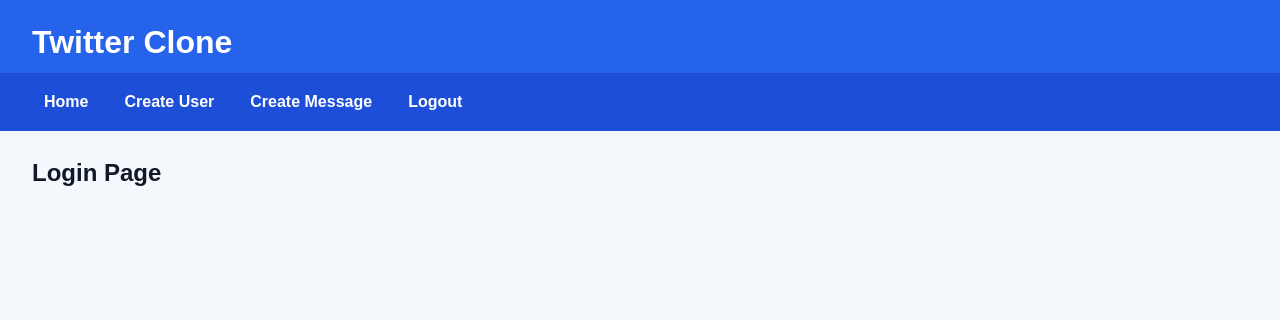
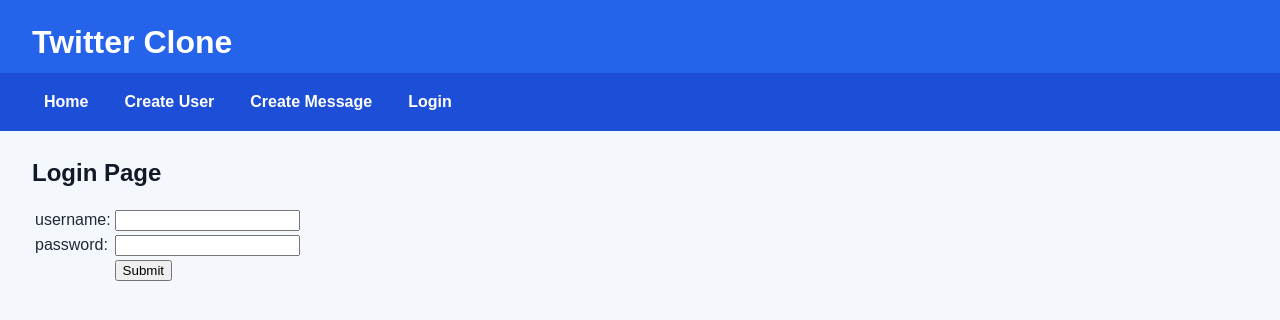
Before and after one commit to preslielampitt/twitter_clone, a FastAPI app: page /login in a window 1280 px wide. Shown: the top 320 px of the page. Run offline with FastAPI, Linux system fonts and the light colour scheme.

Commit message:
added check credentials function and updated login page

```diff
--- a/main.py
+++ b/main.py
@@ -13,85 +13,92 @@ app = FastAPI()
 app.mount('/static', StaticFiles(directory='static'), name='static')
 templates = Jinja2Templates(directory='templates')
 
-# Internal Server Error:
-# always means a python error inside of the function that corresponds to the route
-# or "page" that you were connecting to in firefox
+def check_credentials(request: Request):
+    '''
+    return username if user is logged in
+    if not logged in return None
+    '''
+    query_username = request.query_params.get('username')
+    query_password = request.query_params.get('password')
+    print('query_username=', query_username)
+    print('query_password=', query_password)
+
+    cookie_username = request.cookies.get('username')
+    cookie_password = request.cookies.get('password')
+    print('cookie_username=', cookie_username)
+    print('cookie_password=', cookie_password)
+
+    username = cookie_username
+    password = cookie_password
+
+    # should connect to the db
+    # and check if username/password in the users table
+    if username == 'Trump' and password == '12345':
+        print(f'logged in as {username}')
+        return True
+    else:
+        print('not logged in')
+        return False
+
 @app.get('/', response_class=HTMLResponse)
 async def index(request: Request):
-    is_logged_in = True
-
-    messages = []
-
-    con = sqlite3.connect('twitter_clone.db')
-    cur = con.cursor()
-    sql = """
-    SELECT messages.message, messages.created_at, users.username, users.age
-    FROM messages
-    JOIN users ON messages.sender_id = users.id
-    ORDER BY messages.created_at DESC;
-    """
-    cur.execute(sql)
-    for row in cur.fetchall():
-        message = {
-            'text': row[0],
-            'timestamp': row[1],
-            'username': row[2],
-            'age': row[3],
-        }
-        messages.append(message)
-    con.close()
-
     # create response
     return templates.TemplateResponse(
         request=request,
         name='index.html',
         context={
-            'is_logged_in': is_logged_in,
-            'messages': messages,
+            'is_logged_in': check_credentials(request),
+            'username': check_credentials(request),
         },
     )
 
 @app.get('/login', response_class=HTMLResponse)
 async def login(request: Request):
-    is_logged_in='True'
-    return templates.TemplateResponse(
+    response = templates.TemplateResponse(
         request=request,
         name='login.html',
         context={
-            'is_logged_in': is_logged_in
+            'is_logged_in': check_credentials(request),
+            'username': check_credentials(request),
         },
     )
+    response.set_cookie(key='username', value=request.query_params.get('username'))
+    response.set_cookie(key='password', value=request.query_params.get('password'))
+    return response
 
 @app.get('/logout', response_class=HTMLResponse)
 async def logout(request: Request):
-    is_logged_in='False'
-    return templates.TemplateResponse(
+    response = templates.TemplateResponse(
         request=request,
         name='logout.html',
         context={
-            'is_logged_in': is_logged_in
+            'is_logged_in': check_credentials(request),
+            'username': check_credentials(request),
         },
     )
+    response.delete_cookie(key='username')
+    response.delete_cookie(key='password')
+    return response
 
 @app.get('/create_message', response_class=HTMLResponse)
 async def create_message(request: Request):
-    is_logged_in='True'
     return templates.TemplateResponse(
         request=request,
         name='create_message.html',
         context={
-            'is_logged_in': is_logged_in
+            'is_logged_in': check_credentials(request),
+            'username': check_credentials(request),
         },
     )
 
 @app.get('/create_user', response_class=HTMLResponse)
 async def create_user(request: Request):
-    is_logged_in='True'
     return templates.TemplateResponse(
         request=request,
         name='create_user.html',
         context={
-            'is_logged_in': is_logged_in
+            'is_logged_in': check_credentials(request),
+            'username': check_credentials(request),
         },
     )
 
--- a/templates/login.html
+++ b/templates/login.html
@@ -2,4 +2,12 @@
 
 {% block content %}
 <h2>Login Page</h2>
+
+<form>
+    <table>
+        <tr><td>username: </td><td><input name="username"></td></tr>
+        <tr><td>password: </td><td><input name="password"></td></tr>
+        <tr><td>          </td><td><input type="submit"></td></tr>
+    </table>
+</form>
 {% endblock %}
```
Also changed, not shown: 1 other file.
